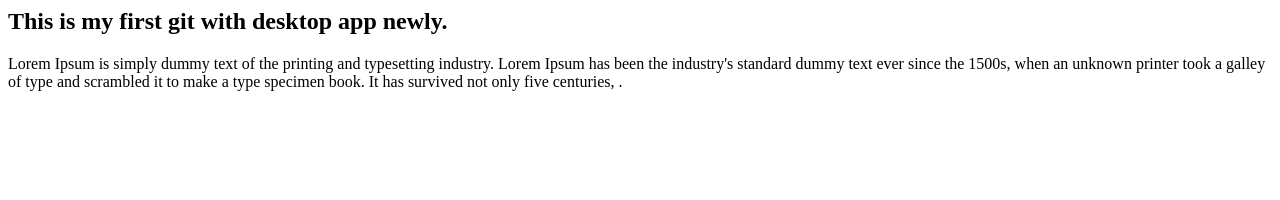
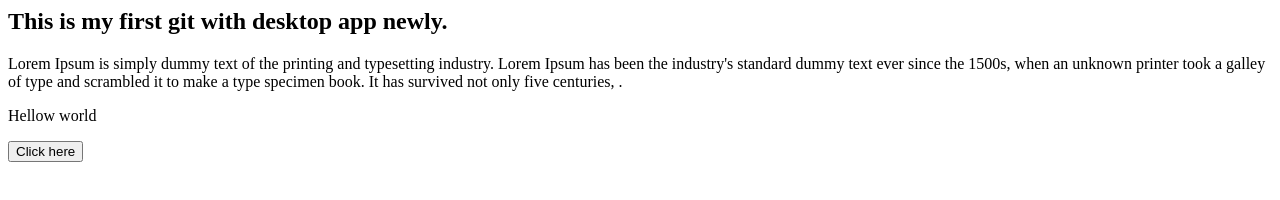
Before and after one commit to Muktadirnayem66/my-first-website, a plain HTML site: page new.html in a window 1280 px wide. Drawn offline with Linux system fonts and the light colour scheme.

Commit message:
Update new.html

```diff
--- a/new.html
+++ b/new.html
@@ -2,4 +2,8 @@
     <h2> This is my first git with desktop app newly. </h2>
 
     <p>Lorem Ipsum is simply dummy text of the printing and typesetting industry. Lorem Ipsum has been the industry's standard dummy text ever since the 1500s, when an unknown printer took a galley of type and scrambled it to make a type specimen book. It has survived not only five centuries, .</p>
+
+    <p>Hellow world</p>
+
+    <button>Click here</button>
 </body>
```
